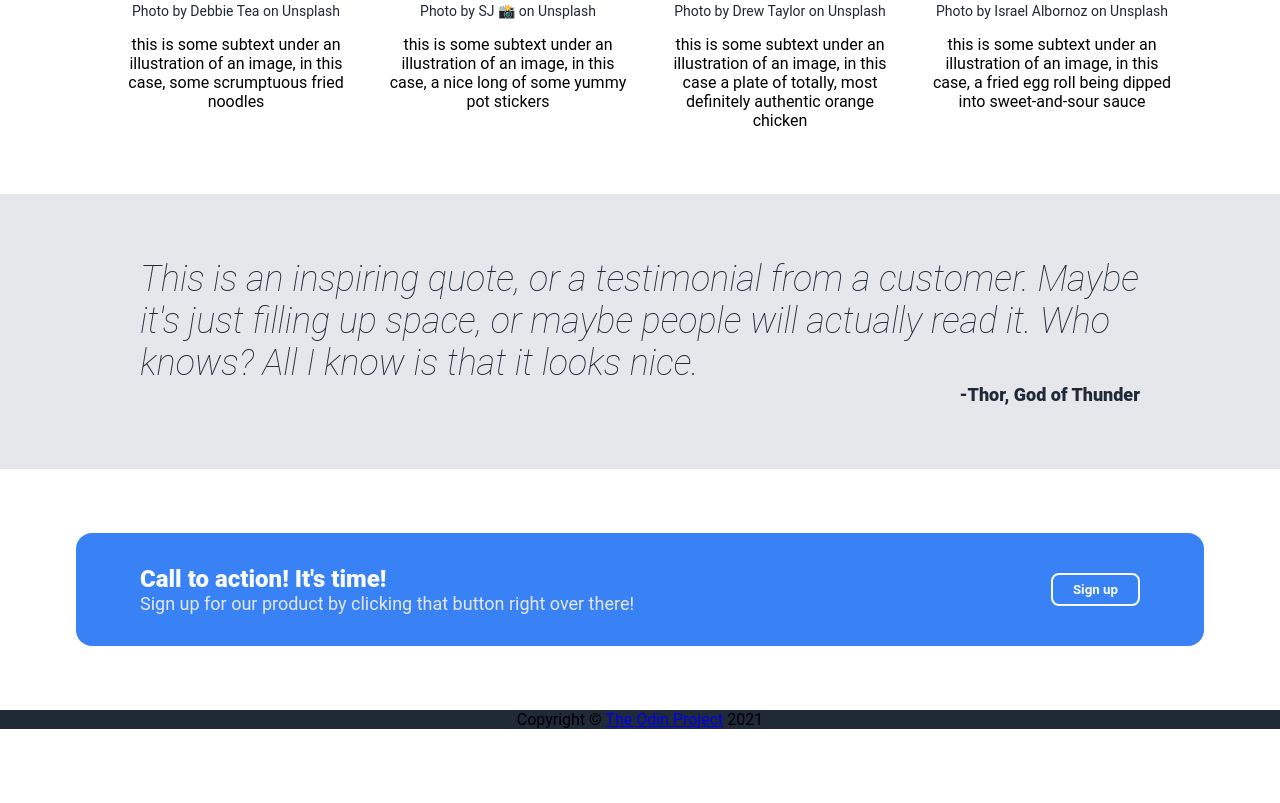
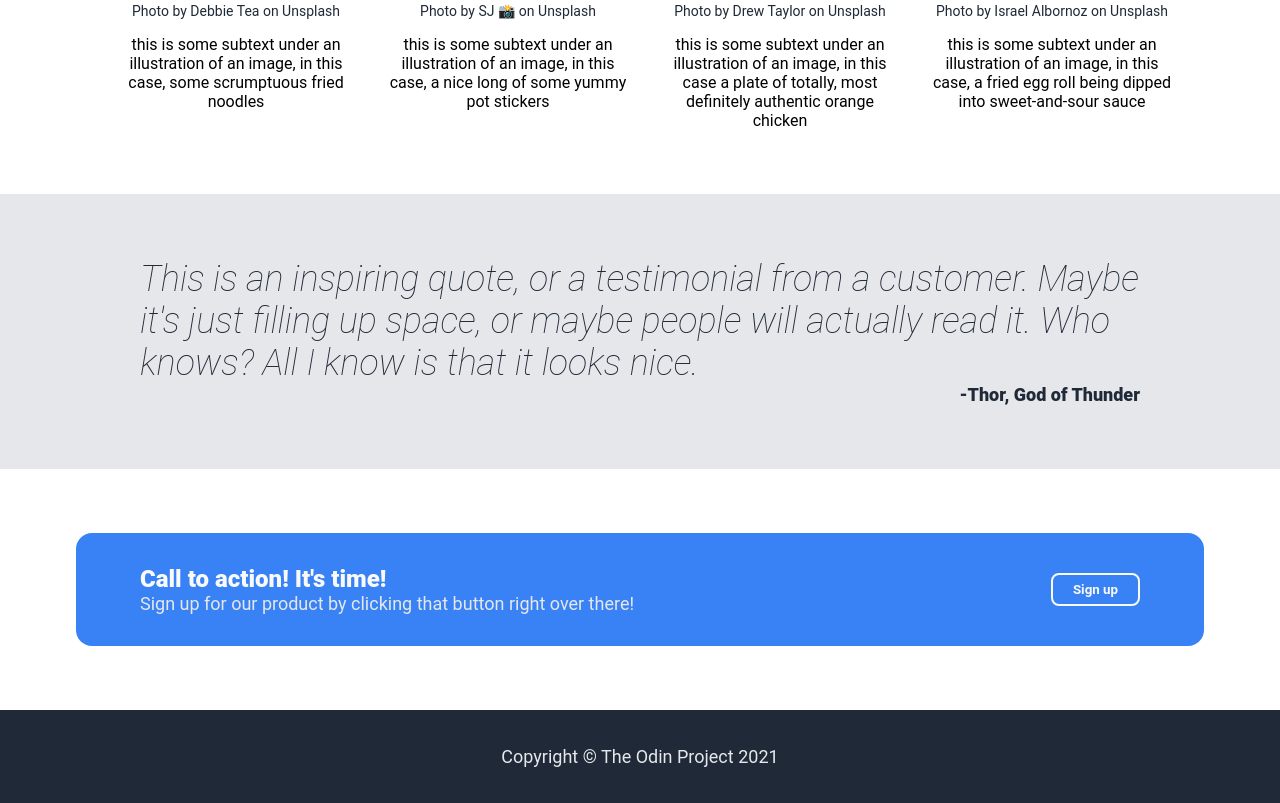
Before and after one commit to BKSchatzki/landing-page, a plain HTML site: page index.html in a window 1280 px wide. Shown: the part 861-1664 px from the top of the page. Before the commit the page ends 1590 px from the top, so only its background shows below. Drawn offline with Linux system fonts and the light colour scheme.

Commit message:
Format footer text

```diff
--- a/index.html
+++ b/index.html
@@ -91,7 +91,7 @@
 
     <!--FOOTER-->
     <div class="footer">
-        <p>Copyright © <a href="https://www.theodinproject.com/">The Odin Project</a> 2021</p>
+        <p>Copyright © <a href="https://www.theodinproject.com/" target="_blank">The Odin Project</a> 2021</p>
     </div>
 </body>
 </html>
--- a/styles.css
+++ b/styles.css
@@ -224,5 +224,12 @@ body>div {
 }
 
 .footer p {
+    color: #e5e7eb;
+    font-size: 18px;
+    margin: 2em 0;
+}
 
+.footer a {
+    color: #e5e7eb;
+    text-decoration: none;
 }
```
